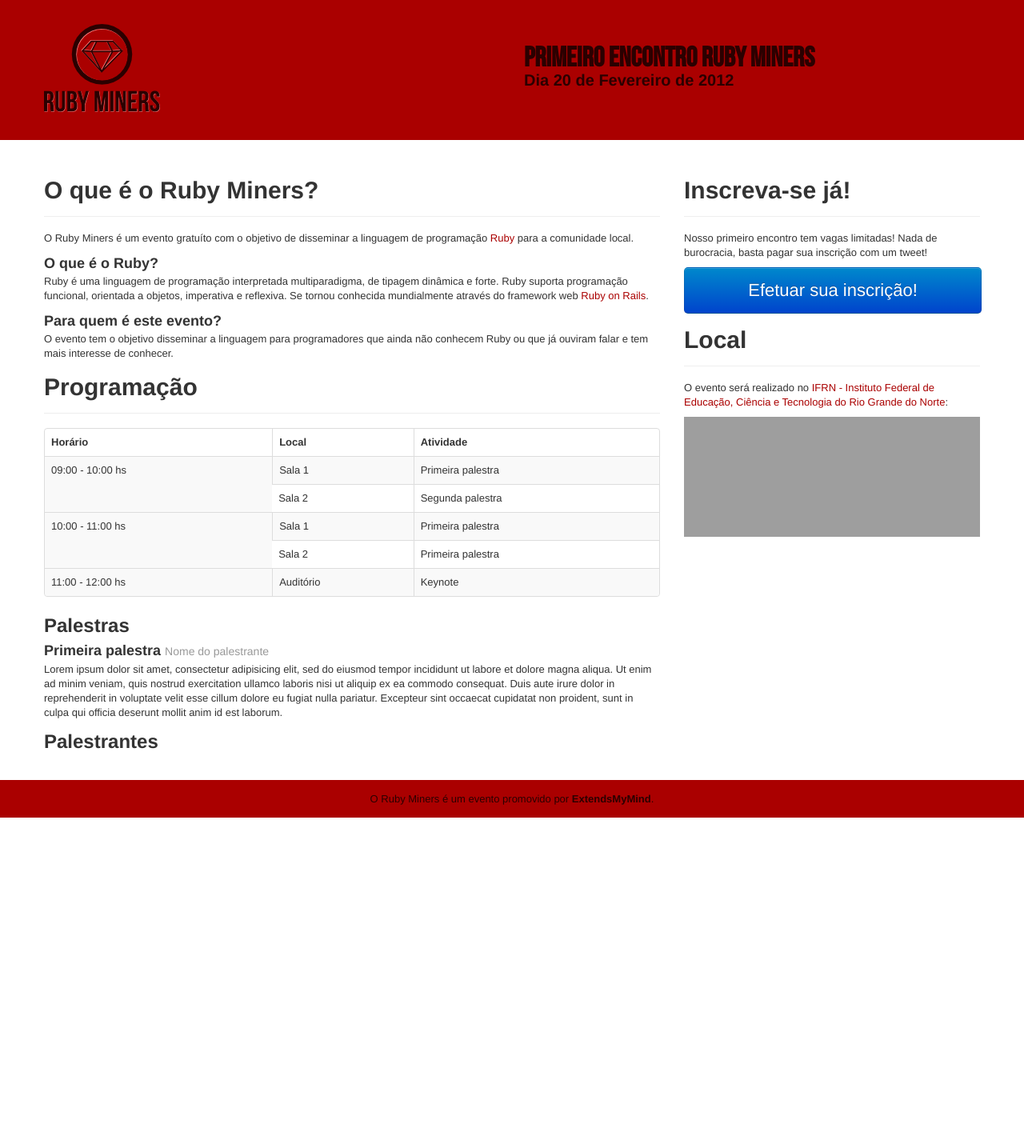
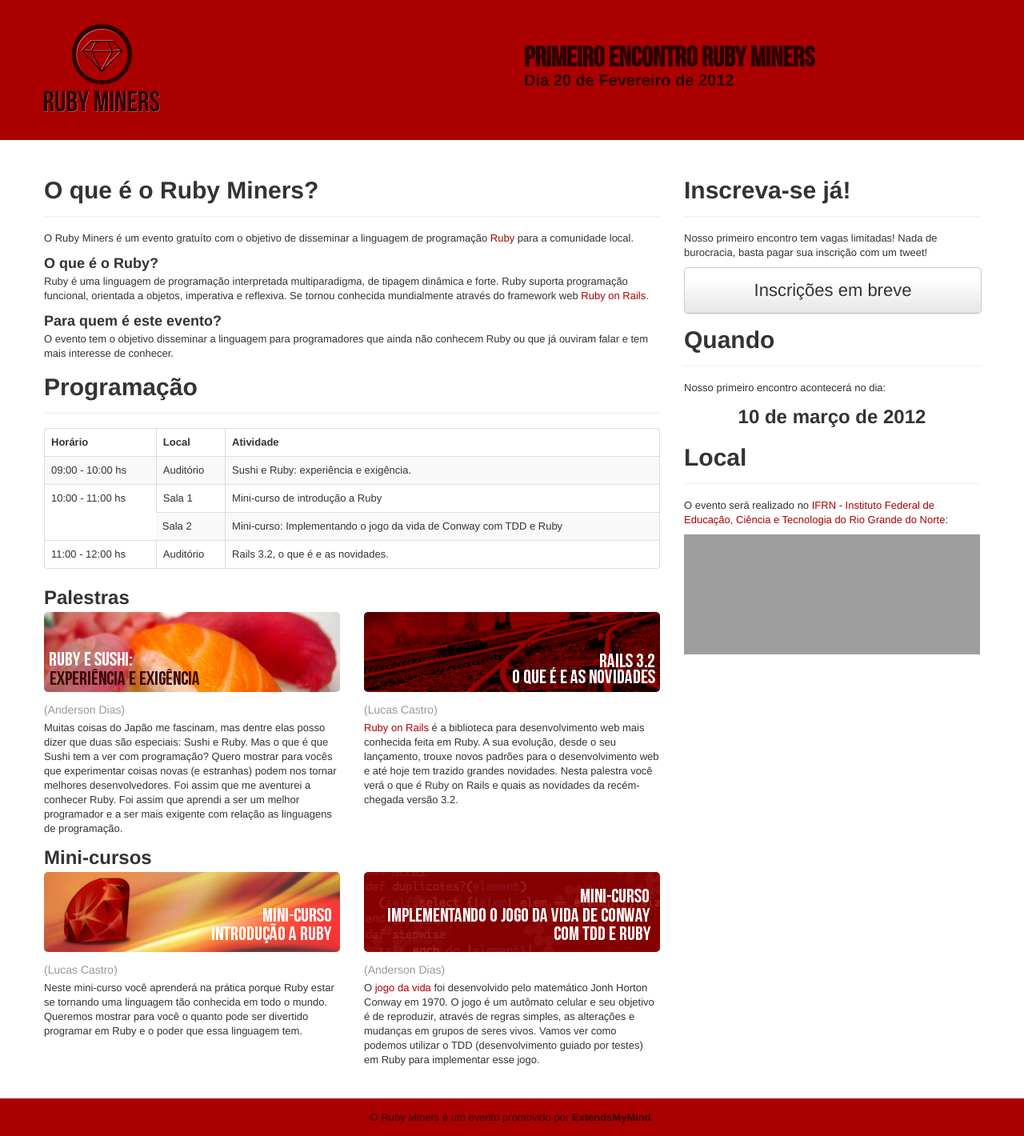
Before and after one commit to andersondias/andersondias.github.com, a Jekyll site: the page rubyminers/index.html, which Jekyll copies as it is, in a window 1280 px wide. Shown: the whole page at 80% size. Built offline with Jekyll 4.4.1, drawn with Linux system fonts in a browser that asks for light colours; nearby versions of some CDN libraries; Markdown is read by kramdown in place of the engine named in the settings; before the commit the page ends 1022 px from its top, so only the background shows below that; grey boxes are pictures that could not be loaded.

Commit message:
Atualizando grade do curso

```diff
--- a/rubyminers/css/style.css
+++ b/rubyminers/css/style.css
@@ -15,7 +15,7 @@
   color: #A00;
 }
 
-footer a {
+footer a, footer a:hover {
   color: #2b0000;
   font-weight: bold;
 }
@@ -46,6 +46,11 @@
   border-radius: 5px;
 }
 
+.palestras img {
+  -webkit-border-radius: 5px;
+     -moz-border-radius: 5px;
+          border-radius: 5px;
+}
 @media (max-width: 480px) {
   header h1 {
     font-size: 30px;
--- a/rubyminers/index.html
+++ b/rubyminers/index.html
@@ -59,40 +59,59 @@
               </thead>
               <tbody>
                 <tr>
-                  <td rowspan='2'>09:00 - 10:00 hs</td>
-                  <td>Sala 1</td>
-                  <td>Primeira palestra</td>
-                </tr>
-                <tr>
-                  <td>Sala 2</td>
-                  <td>Segunda palestra</td>
+                  <td>09:00 - 10:00 hs</td>
+                  <td>Auditório</td>
+                  <td>Sushi e Ruby: experiência e exigência.</td>
                 </tr>
                 <tr>
                   <td rowspan='2'>10:00 - 11:00 hs</td>
                   <td>Sala 1</td>
-                  <td>Primeira palestra</td>
+                  <td>Mini-curso de introdução a Ruby</td>
                 </tr>
                 <tr>
                   <td>Sala 2</td>
-                  <td>Primeira palestra</td>
+                  <td>Mini-curso: Implementando o jogo da vida de Conway com TDD e Ruby</td>
                 </tr>
                 <tr>
                   <td>11:00 - 12:00 hs</td>
                   <td>Auditório</td>
-                  <td>Keynote</td>
+                  <td>Rails 3.2, o que é e as novidades.</td>
                 </tr>
               </tbody>
             </table>
             <h2>Palestras</h2>
-            <h3>Primeira palestra <small>Nome do palestrante</small></h3>
-            <p>Lorem ipsum dolor sit amet, consectetur adipisicing elit, sed do eiusmod tempor incididunt ut labore et dolore magna aliqua. Ut enim ad minim veniam, quis nostrud exercitation ullamco laboris nisi ut aliquip ex ea commodo consequat. Duis aute irure dolor in reprehenderit in voluptate velit esse cillum dolore eu fugiat nulla pariatur. Excepteur sint occaecat cupidatat non proident, sunt in culpa qui officia deserunt mollit anim id est laborum.</p>
-            <h2>Palestrantes</h2>
-
+            <div class='row palestras'>
+              <div class="span4">
+                <h3>
+                  <img src="img/sushi-e-ruby.png" title='Sushi e Ruby: experiência e exigência' />
+                  <small>(Anderson Dias)</small>
+                </h3>
+                <p>Muitas coisas do Japão me fascinam, mas dentre elas posso dizer que duas são especiais: Sushi e Ruby. Mas o que é que Sushi tem a ver com programação? Quero mostrar para vocês que experimentar coisas novas (e estranhas) podem nos tornar melhores desenvolvedores. Foi assim que me aventurei a conhecer Ruby. Foi assim que aprendi a ser um melhor programador e a ser mais exigente com relação as linguagens de programação.</p>
+              </div>
+              <div class='span4'>
+                <h3><img src='img/rails32-o-que-e-e-as-novidades.png' title='Rails 3.2: o que é e as novidades' alt='Rails 3.2: o que é e as novidades' /><small>(Lucas Castro)</small></h3>
+                <p><a href="http://rubyonrails.org">Ruby on Rails</a> é a biblioteca para desenvolvimento web mais conhecida feita em Ruby. A sua evolução, desde o seu lançamento, trouxe novos padrões para o desenvolvimento web e até hoje tem trazido grandes novidades. Nesta palestra você verá o que é Ruby on Rails e quais as novidades da recém-chegada versão 3.2.</p>
+              </div>
+            </div>
+            <h2>Mini-cursos</h2>
+            <div class='row palestras'>
+              <div class='span4'>
+                <h3><img src='img/mini-curso-introducao-a-ruby.png' title='Introdução a Ruby' alt='Introdução a Ruby' /><small>(Lucas Castro)</small></h3>
+                <p>Neste mini-curso você aprenderá na prática porque Ruby estar se tornando uma linguagem tão conhecida em todo o mundo. Queremos mostrar para você o quanto pode ser divertido programar em Ruby e o poder que essa linguagem tem.</p>
+              </div>
+              <div class='span4'>
+                <h3><img src='img/mini-curso-tdd-ruby-conway.png' title='Implementando o jogo da vida de Conway com TDD e Ruby' alt='Implementando o jogo da vida de Conway com TDD e Ruby' /><br /> <small>(Anderson Dias)</small></h3>
+                <p>O <a href='http://pt.wikipedia.org/wiki/Jogo_da_vida'>jogo da vida</a> foi desenvolvido pelo matemático Jonh Horton Conway em 1970. O jogo é um autômato celular e seu objetivo é de reproduzir, através de regras simples, as alterações e mudanças em grupos de seres vivos. Vamos ver como podemos utilizar o TDD (desenvolvimento guiado por testes) em Ruby para implementar esse jogo.</p>
+              </div>
+            </div>
           </div>
           <div class='span4'>
             <div class='page-header'><h1>Inscreva-se já!</h1></div>
             <p>Nosso primeiro encontro tem vagas limitadas! Nada de burocracia, basta pagar sua inscrição com um tweet!</p>
-            <p><a class='btn btn-primary btn-xxlarge' href='http://www.paywithatweet.com/pay/?id=774e447c52d628768487d6ac85310c71'>Efetuar sua inscrição!</a></p>
+            <p><a class='btn btn-xxlarge' href='#'>Inscrições em breve</a></p>
+            <div class='page-header'><h1>Quando</h1></div>
+            <p>Nosso primeiro encontro acontecerá no dia:</p>
+            <h2 style='text-align: center'>10 de março de 2012</h2>
             <div class='page-header'><h1>Local</h1></div>
             <p>O evento será realizado no <a href="http://maps.google.com/maps/ms?msa=0&amp;msid=213516590445694591386.00046727fbb2098dc5fd3&amp;ie=UTF8&amp;t=m&amp;ll=-5.811604,-35.204144&amp;spn=0.010674,0.015836&amp;z=15&amp;source=embed" style="text-align:left">IFRN - Instituto Federal de Educação, Ciência e Tecnologia do Rio Grande do Norte</a>:</p>
             <iframe width="100%" height="150" frameborder="0" scrolling="no" marginheight="0" marginwidth="0" src="http://maps.google.com/maps/ms?msa=0&amp;msid=213516590445694591386.00046727fbb2098dc5fd3&amp;ie=UTF8&amp;t=m&amp;ll=-5.811604,-35.204144&amp;spn=0.010674,0.015836&amp;z=15&amp;output=embed"></iframe>
```
Also changed, not shown: _posts/2011-08-21-take-a-break.markdown (added, +32 -0 lines), rubyminers/img/mini-curso-introducao-a-ruby.png (added), rubyminers/img/mini-curso-tdd-ruby-conway.png (added), rubyminers/img/rails32-o-que-e-e-as-novidades.png (added), rubyminers/img/sushi-e-ruby.png (added), 4 other files.
